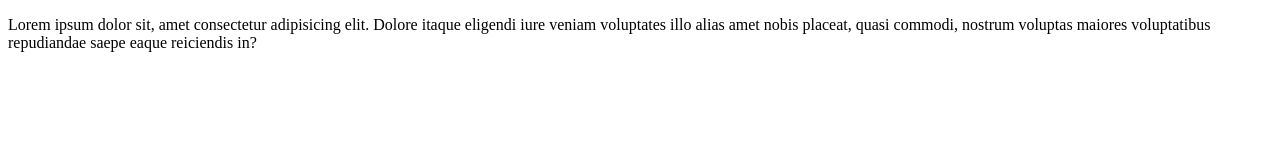
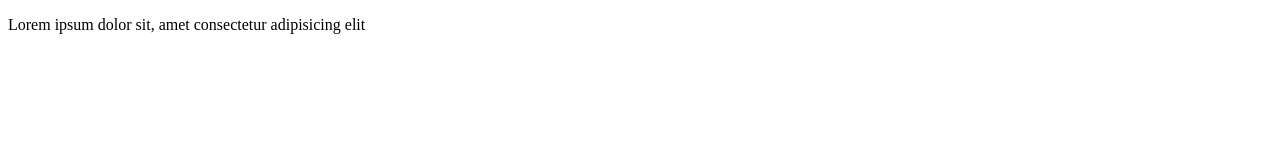
Before and after one commit to AleRojasGz/prueba_repositorio, a plain HTML site: page index.html in a window 1280 px wide. Drawn offline with Linux system fonts and the light colour scheme.

Commit message:
Cambio 3

```diff
--- a/index.html
+++ b/index.html
@@ -10,10 +10,7 @@
     <div class="container">
       <div class="row">
         <p>
-          Lorem ipsum dolor sit, amet consectetur adipisicing elit. Dolore
-          itaque eligendi iure veniam voluptates illo alias amet nobis placeat,
-          quasi commodi, nostrum voluptas maiores voluptatibus repudiandae saepe
-          eaque reiciendis in?
+          Lorem ipsum dolor sit, amet consectetur adipisicing elit
         </p>
       </div>
     </div>
```
